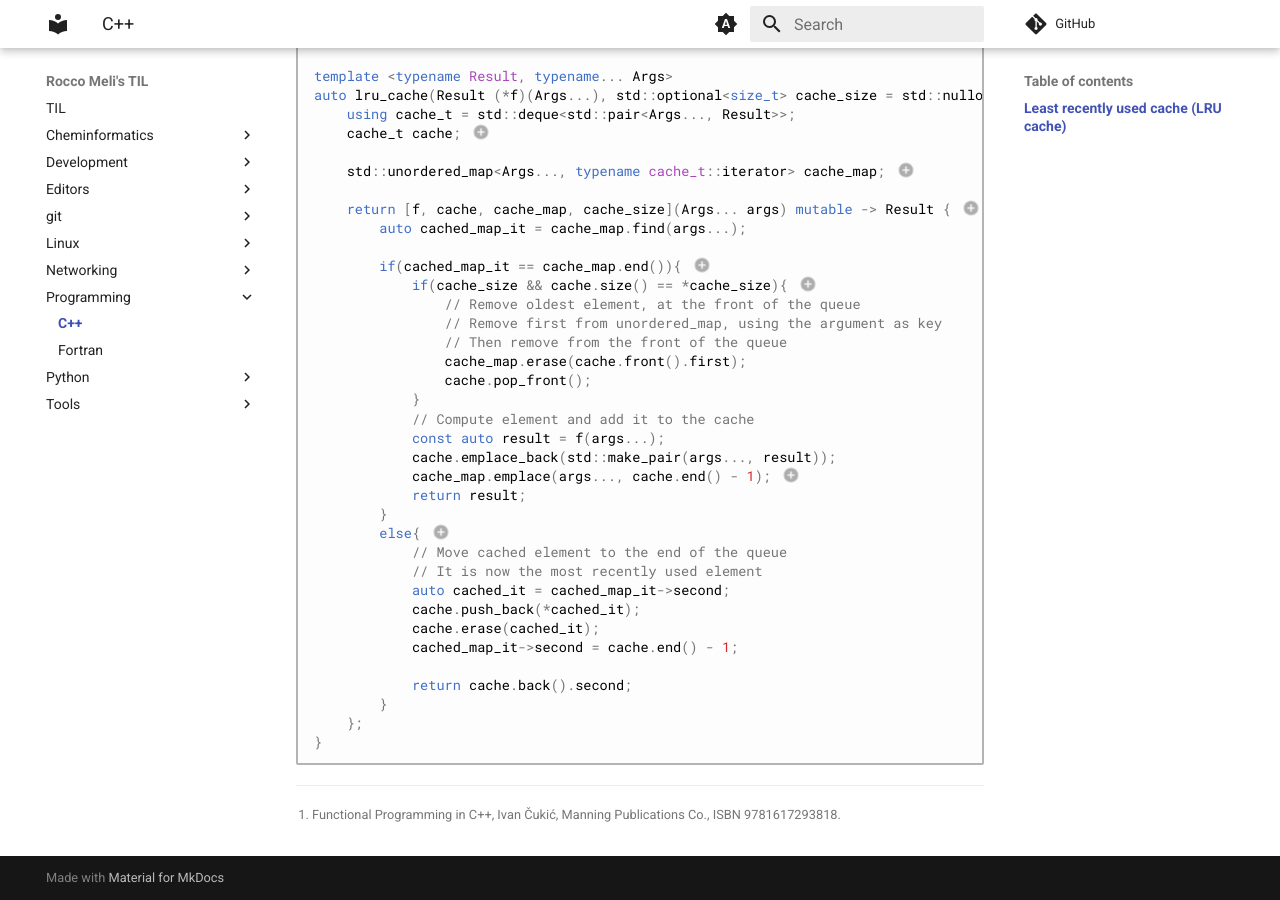
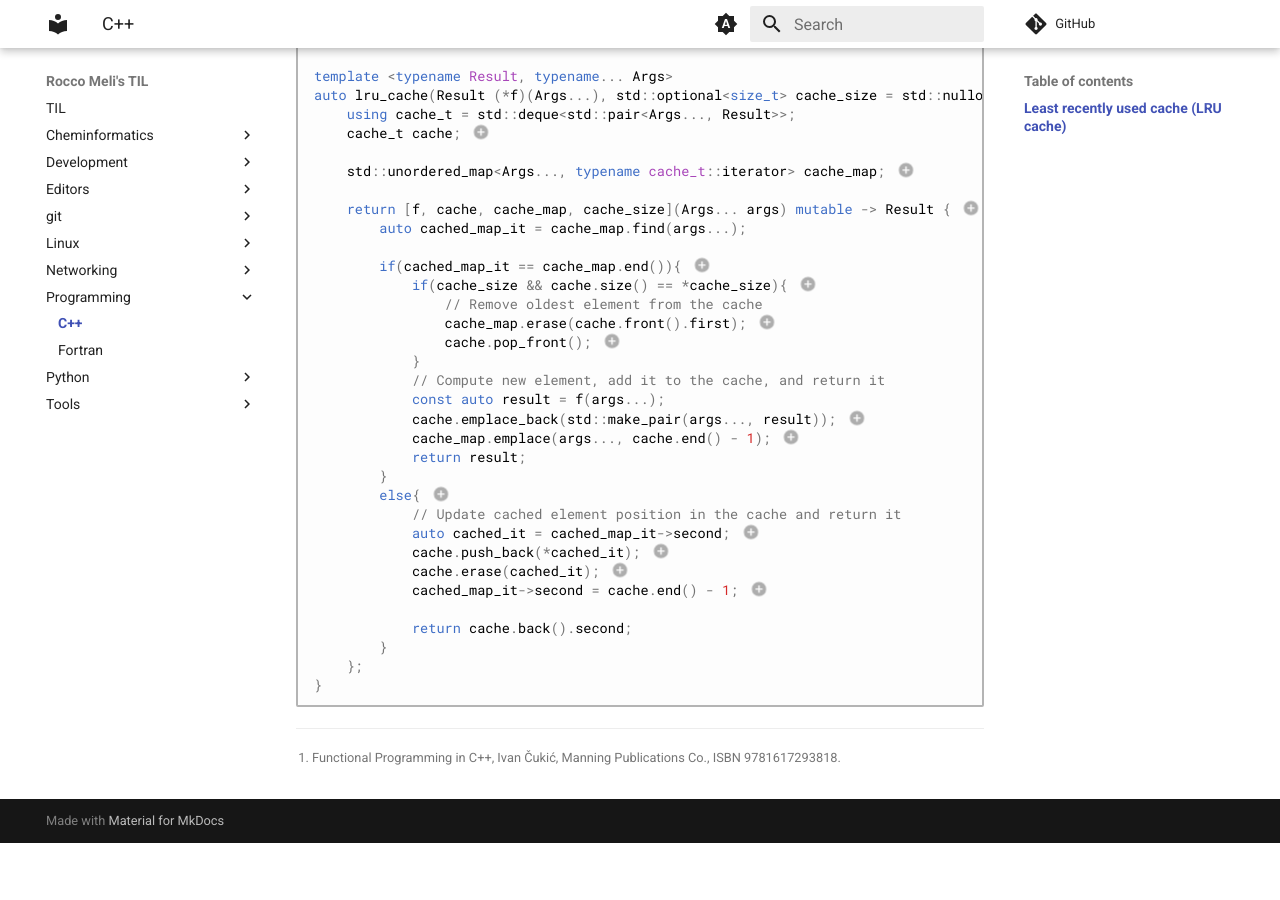
Before and after one commit to RMeli/TIL, an MkDocs documentation site: the page built from docs/programming/cpp.md, in a window 1280 px wide and 900 px high, scrolled down 980 px. Built offline with MkDocs 1.6.1 and Material for MkDocs 9.7.7, drawn with Linux system fonts in a browser that asks for light colours; comment, search, counter and statistics services are not loaded; after the commit the page ends 1823 px from its top, so only the background shows below that.

Commit message:
polish lru cache

````diff
--- a/docs/programming/cpp.md
+++ b/docs/programming/cpp.md
@@ -50,25 +50,22 @@ auto lru_cache(Result (*f)(Args...), std::optional<size_t> cache_size = std::nul
 
         if(cached_map_it == cache_map.end()){ // (4)!
             if(cache_size && cache.size() == *cache_size){ // (5)!
-                // Remove oldest element, at the front of the queue
-                // Remove first from unordered_map, using the argument as key
-                // Then remove from the front of the queue
-                cache_map.erase(cache.front().first);
-                cache.pop_front();
+                // Remove oldest element from the cache
+                cache_map.erase(cache.front().first); // (6)!
+                cache.pop_front(); // (7)!
             }
-            // Compute element and add it to the cache
+            // Compute new element, add it to the cache, and return it
             const auto result = f(args...);
-            cache.emplace_back(std::make_pair(args..., result));
-            cache_map.emplace(args..., cache.end() - 1); // (6)!
+            cache.emplace_back(std::make_pair(args..., result)); // (8)!
+            cache_map.emplace(args..., cache.end() - 1); // (9)!
             return result;
         }
-        else{ // (7)!
-            // Move cached element to the end of the queue
-            // It is now the most recently used element
-            auto cached_it = cached_map_it->second;
-            cache.push_back(*cached_it);
-            cache.erase(cached_it);
-            cached_map_it->second = cache.end() - 1;
+        else{ // (10)!
+            // Update cached element position in the cache and return it
+            auto cached_it = cached_map_it->second; // (11)!
+            cache.push_back(*cached_it); // (12)!
+            cache.erase(cached_it); // (13)!
+            cached_map_it->second = cache.end() - 1; // (14)!
 
             return cache.back().second;
         }
@@ -76,12 +73,24 @@ auto lru_cache(Result (*f)(Args...), std::optional<size_t> cache_size = std::nul
 }
 ```
 
-1. `std::deque` maps arguments to results
-2. `std::unordered_map` maps arguments to elements in the cache and provides $\mathcal{O}(1)$ access to the cache
+1. `std::deque` stores a pair of arguments and the result of the function, and represents the cache.
+2. `std::unordered_map` maps arguments to elements in the cache (`std::deque`) and provides $\mathcal{O}(1)$ access to the cache.
 3. The lambda is `mutable` in order to modify the cache and the cache map.
-4. The arguments are not found in the cache
-5. The cache is full
-6. End iterator points after the last element
-7. The arguments are found in the cache
+4. The arguments are not found in the cache.
+5. The cache is full.
+6. Remove element from `cache_map` corresponding to the arguments of the oldest element in the cache (at the front of the queue).
+7. Remove the oldest element from the cache.
+8. Add pair of results and arguments to the cache.
+9. Add the arguments and the iterator to the last element in the cache to `cache_map`.
+   The `std::deque::end` iterator points after the last element in the `std::deque`.
+10. The arguments are found in the cache.
+11. `std::unordered_map::find` returns an iterator to the element in the map.
+    An element of `std::unordered_map` is a `std::pair` with the key and the value.
+    The value is an iterator to the element in the `std::deque`.
+    `cached_map_it->second` is the iterator to the element in the `std::deque` (the cache).
+12. Add the requested cahed element at the back of the queue, it is now the most recently used element.
+13. Remove the cached element from the current position in the queue, since it is now in the back.
+14. Update the iterator in the `std::unordered_map` to point to the new position of the cached element, which is at the back of the queue.
+    `std::deque::end` points after the last element in the `std::deque`.
 
 [^1]: Functional Programming in C++, Ivan Čukić, Manning Publications Co., ISBN 9781617293818.
````
